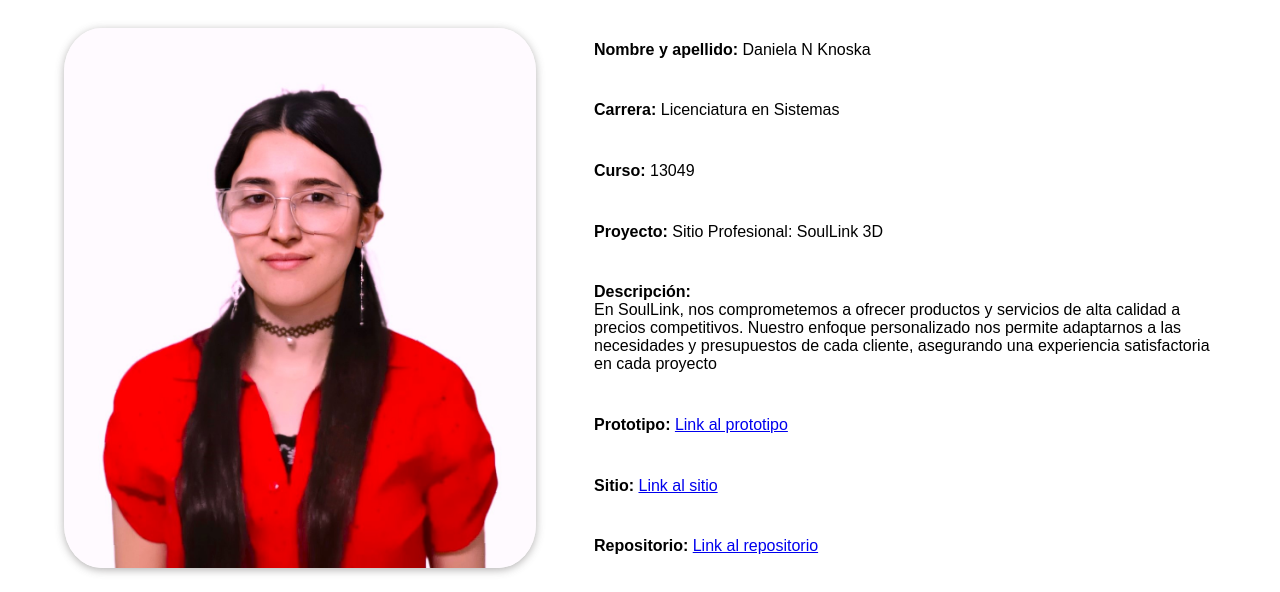
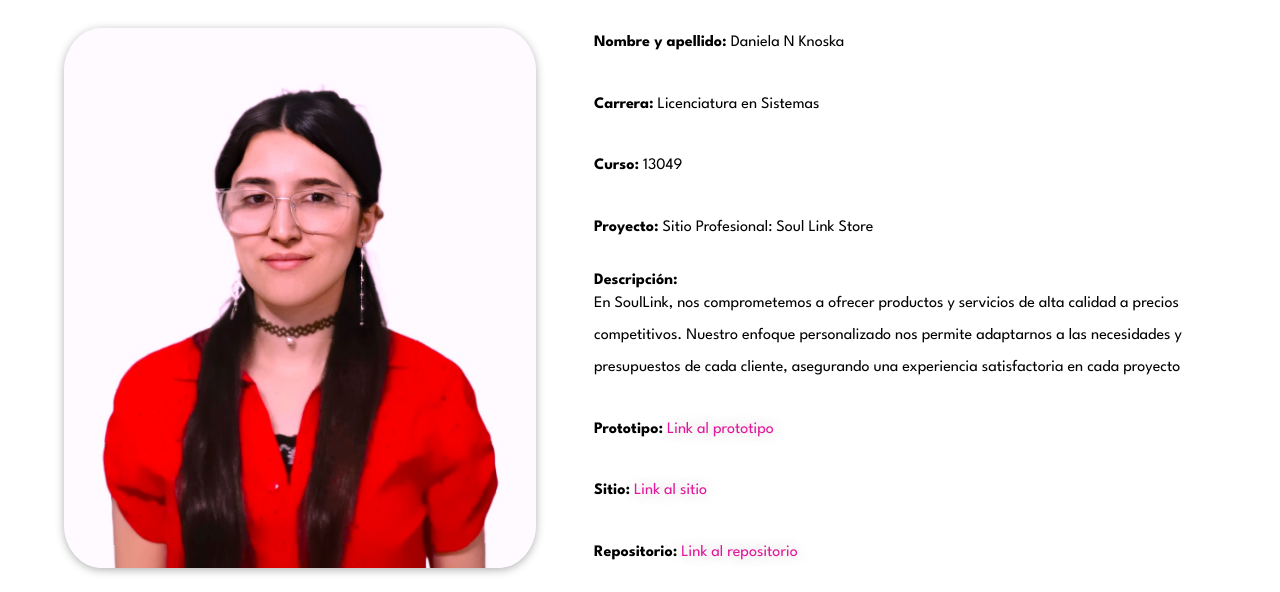
Before and after one commit to Danisdnk/dise-o_web_p1, a plain HTML site: page index.html in a window 1280 px wide. Shown: the part 122-714 px from the top of the page. Drawn offline with Linux system fonts and the light colour scheme.

Commit message:
Add files via upload

```diff
--- a/index.html
+++ b/index.html
@@ -4,6 +4,10 @@
 <head>
     <meta charset="UTF-8">
     <meta name="viewport" content="width=device-width, initial-scale=1.0">
+    <link rel="preconnect" href="https://fonts.googleapis.com">
+    <link rel="preconnect" href="https://fonts.gstatic.com" crossorigin>
+    <link href="https://fonts.googleapis.com/css2?family=League+Spartan:wght@100..900&display=swap" rel="stylesheet">
+
     <link rel="stylesheet" href="style.css">
     <title>Document</title>
 </head>
@@ -17,7 +21,7 @@
         <main>
 
             <aside>
-                <img src="assets/img.jpg" alt="imagen cv" sizes="" srcset="" class="border-round-8 img-card" />
+                <img src="/assets/img.jpg" alt="imagen cv" sizes="" srcset="" class="border-round-8 img-card" />
             </aside>
 
             <section class="info">
@@ -36,7 +40,7 @@
                 </div>
                 <div class="info-item">
                     <h2>Proyecto:</h2>
-                    <h3 class="font-regular"> Sitio Profesional: SoulLink 3D </h3>
+                    <h3 class="font-regular"> Sitio Profesional: Soul Link Store </h3>
                 </div>
                 <div class="info-item">
                     <h2>Descripción:</h2>
@@ -48,23 +52,28 @@
                 </div>
                 <div class="info-item">
                     <h2>Prototipo:</h2>
-                    <h3 class="font-regular"> <a href="https://www.w3schools.com" target="_blank">Link al
+                    <h3 class="font-regular navbar-item"> <a
+                            href="https://www.figma.com/file/A9L5EKsOeyeLNant2n0S1S/Soul-Link?type=design&node-id=118%3A12&mode=design&t=q1TRYuYSwIyMZnfE-1"
+                            target="_blank">Link al
                             prototipo</a></h3>
                 </div>
                 <div class="info-item">
                     <h2>Sitio:</h2>
-                    <h3 class="font-regular"> <a href="https://www.w3schools.com" target="_blank">Link al sitio</a></h3>
+                    <h3 class="font-regular navbar-item"> <a href="https://danisdnk.github.io/UVA2_Soul_Link"
+                            target="_blank">Link al
+                            sitio</a></h3>
                 </div>
                 <div class="info-item">
                     <h2>Repositorio:</h2>
-                    <h3 class="font-regular"> <a href="https://www.w3schools.com" target="_blank">Link al
+                    <h3 class="font-regular navbar-item"> <a href="https://github.com/Danisdnk/UVA2_Soul_Link"
+                            target="_blank">Link al
                             repositorio</a></h3>
                 </div>
             </section>
         </main>
 
         <footer class="bg-black">
-            <img src="assets/logo.png" alt="" sizes="" srcset="" class="logo-uade">
+            <img src="/assets/logo.png" alt="" sizes="" srcset="" class="logo-uade">
         </footer>
     </div>
 </body>
--- a/style.css
+++ b/style.css
@@ -15,8 +15,7 @@
 }
 
 .title-inverse {
-    color: #1E23A1;
-    text-shadow: -1px -1px 0 #fff, 1px -1px 0 #fff, -1px 1px 0 #fff, 1px 1px 0 #fff;
+    color: white;
 }
 
 
@@ -65,6 +64,7 @@ aside {
 
 .font-regular {
     font-weight: 400;
+    line-height: 2;
 }
 
 h1 {
@@ -80,7 +80,7 @@ footer {
 }
 
 .img-decorativa-1 {
-    background-image: url('assets/sitio-prof-banner.png');
+    background-image: url('/assets/sitio-prof-banner.png');
     background-size: cover;
     background-position: center;
 }
@@ -97,6 +97,39 @@ h3 {
     align-content: center;
 }
 
+
+li,
+a {
+    list-style: none;
+    text-decoration: none;
+}
+
+.navbar-item a {
+    height: 100%;
+    position: relative;
+    display: flex;
+    align-items: center;
+    color: #e3179b;
+    text-shadow: 0 0 15px #b8b8b8;
+    transition: all 300ms cubic-bezier(0.075, 0.82, 0.165, 1);
+
+}
+
+.navbar-item a:after {
+    content: "";
+    position: absolute;
+    width: 0%;
+    height: 1px;
+    display: block;
+    transition: all 0.3s ease;
+    bottom: 25%;
+}
+
+.navbar-item a:hover::after {
+    width: 100%;
+    height: 3px;
+    background-color: #ff028d;
+}
 @media only screen and (max-width: 678px) {
 
     main,
```
Also changed, not shown: assets/sitio-prof-banner.png.
